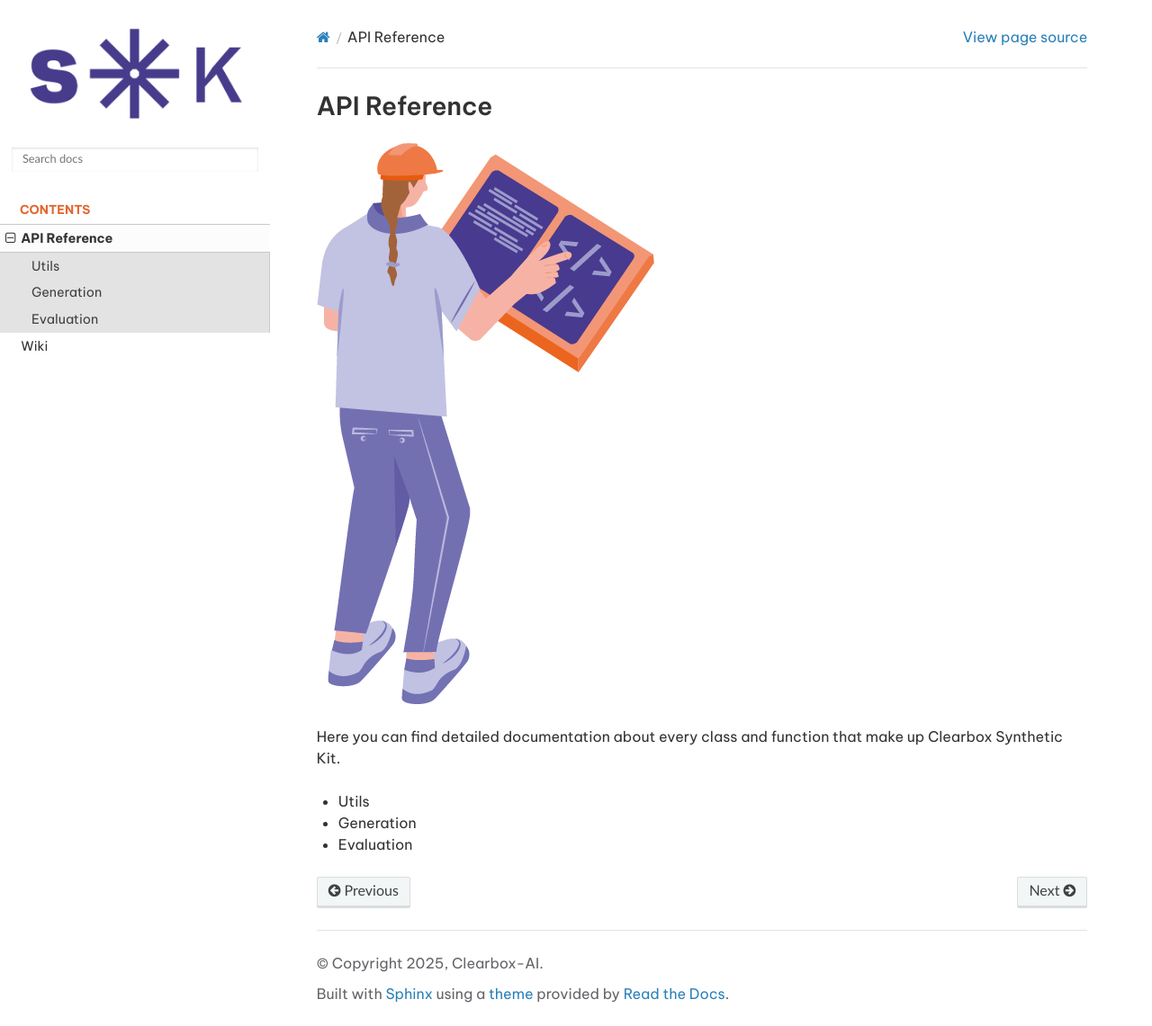
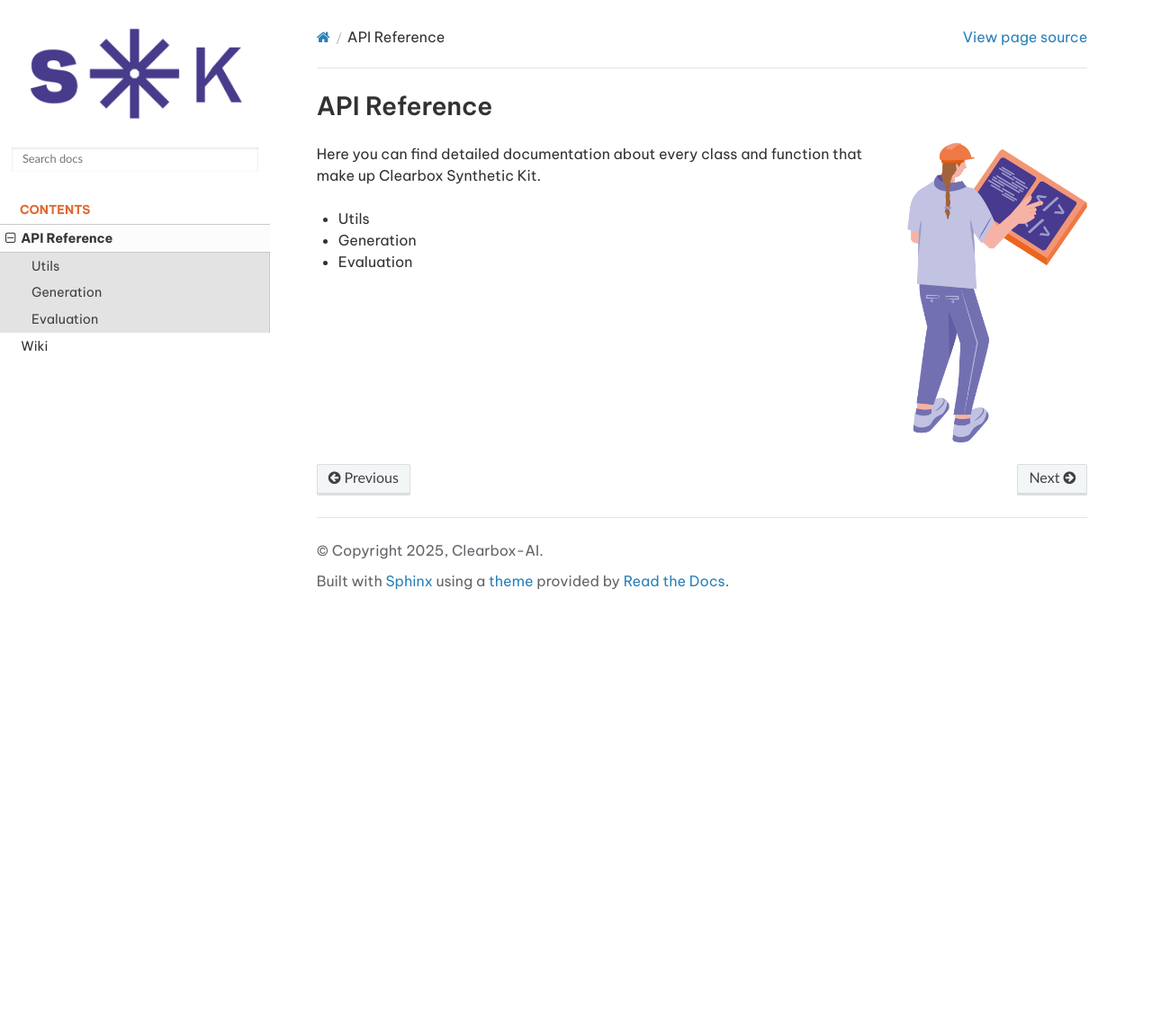
Before and after one commit to Clearbox-AI/clearbox-synthetic-kit, a Sphinx documentation site: the page built from docs/source/api/api.rst, in a window 1280 px wide and 1141 px high. Shown: the whole window at 90% size. Built offline with Sphinx 7.4.7 and the Read the Docs theme 3.1.0, drawn with Linux system fonts in a browser that asks for light colours.

Commit message:
fix image position

```diff
--- a/docs/source/api/api.rst
+++ b/docs/source/api/api.rst
@@ -3,6 +3,8 @@ API Reference
 
 .. image:: ../img/doc.png
    :alt: doc_img
+   :width: 200px
+   :align: right
 
 Here you can find detailed documentation about every class and function that make up Clearbox Synthetic Kit.
 
--- a/docs/source/wiki/generation.rst
+++ b/docs/source/wiki/generation.rst
@@ -3,6 +3,7 @@ Synthetic data generation with Clearbox Synthetic Kit
 
 .. image:: ../img/generation_loop.png
    :alt: geneartion_img
+   :width: 70%
 
 .. include:: wiki_md/generation.md
    :parser: markdown
--- a/docs/source/wiki/main.rst
+++ b/docs/source/wiki/main.rst
@@ -3,6 +3,8 @@ Wiki
 
 .. image:: ../img/explanations.png
    :alt: wiki_img
+   :width: 200px
+   :align: right
 
 .. include:: wiki_md/intro.md
    :parser: markdown
--- a/docs/source/wiki/privacy.rst
+++ b/docs/source/wiki/privacy.rst
@@ -3,6 +3,8 @@ Privacy evaluation
 
 .. image:: ../img/monitoring.png
    :alt: privacy_img
+   :width: 200px
+   :align: right
 
 .. include:: wiki_md/privacy.md
    :parser: markdown
--- a/docs/source/wiki/utility.rst
+++ b/docs/source/wiki/utility.rst
@@ -3,6 +3,8 @@ Utility evaluation
 
 .. image:: ../img/utility.png
    :alt: utility_img
+   :width: 200px
+   :align: right
 
 .. include:: wiki_md/utility.md
    :parser: markdown
```
